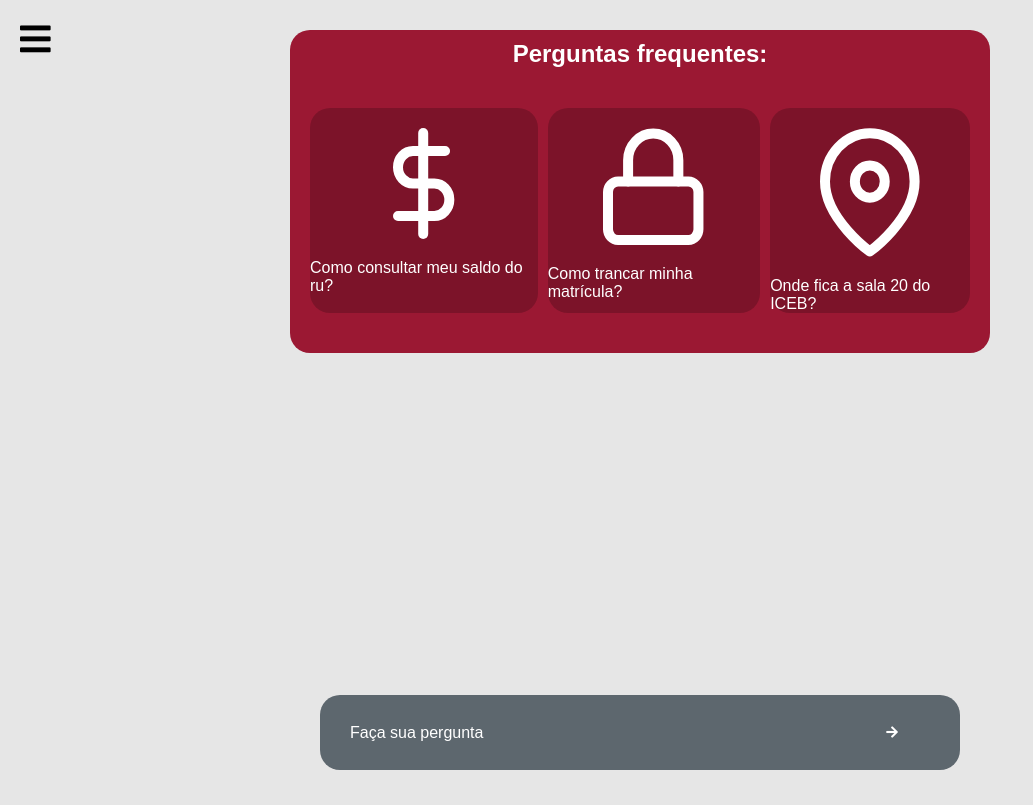
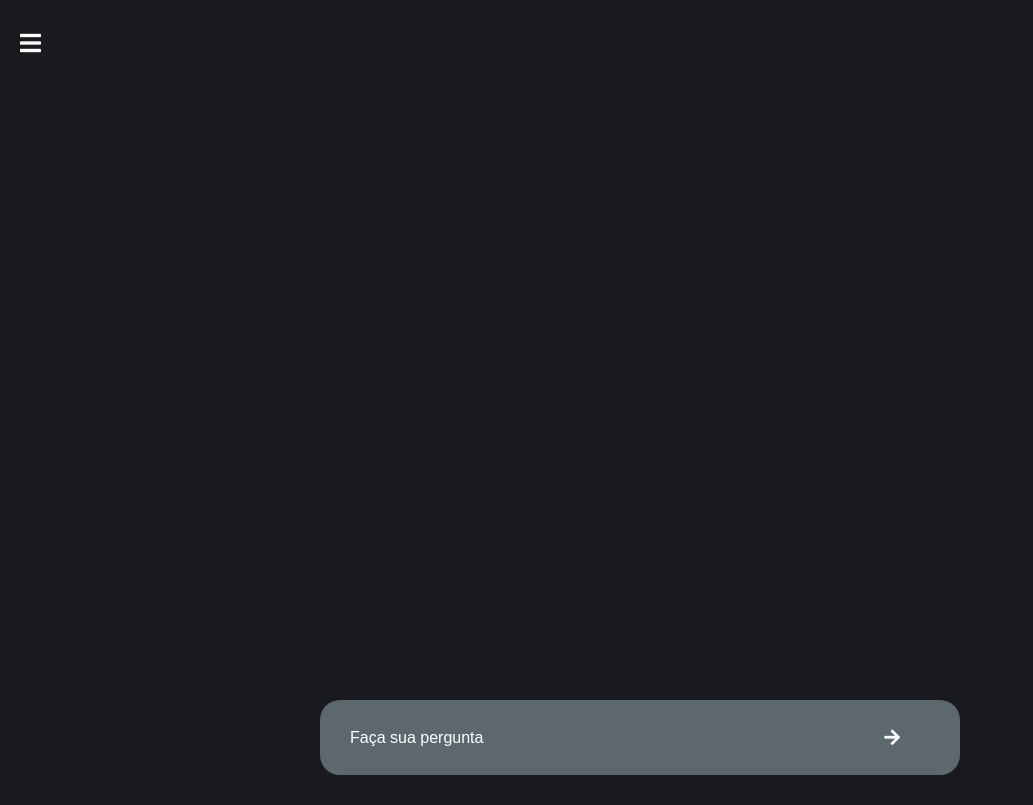
Before and after one commit to rnlobao/chatgpt-ufop, a plain HTML site: page TelaInicial.html in a window 1280 px wide. Both pictures are taken after a click on the button 892 px from the left and 732 px from the top of the page. Shown: the whole page, without its empty margins (0-1033 px from the left). Drawn offline with Linux system fonts and the light colour scheme.

Commit message:
começo da interação de chat

```diff
--- a/TelaInicial.css
+++ b/TelaInicial.css
@@ -7,7 +7,7 @@
 
 body {
     min-height: 100vh;
-    background: #E6E6E6;
+    background: rgb(25, 26, 30);
     color: white;
     background-size: cover;
     background-position: center;
@@ -112,11 +112,15 @@ h1 {
 
 .menu-btn {
     position: fixed;
-    color: rgb(0, 0, 0);
+    color: rgb(250, 250, 250);
     font-size: 35px;
     left: 20px;
     top: 20px;
     cursor: pointer;
+}
+
+.menu-btn i {
+    font-size: 24px;
 }
 
 .main {
@@ -184,6 +188,10 @@ h1 {
     margin-right: 20px;
 }
 
+.search-button i {
+    font-size: 18px;
+}
+
 .search-container .search-button i {
     color: white;
     width: 100%;
@@ -194,7 +202,7 @@ h1 {
     margin-top: 30px;
     background-color: #9B1833;
     border-radius: 20px;
-    width: 700px;
+    width: 800px;
     display: flex;
     flex-direction: column;
     align-items: center;
@@ -203,7 +211,7 @@ h1 {
 .three-frequent-questions {
     display: flex;
     justify-content: space-between;
-    margin: 40px 20px;
+    margin: 40px 40px;
     gap: 10px;
 }
 
@@ -224,6 +232,16 @@ h1 {
     margin-bottom: 20px;
 }
 
-.first-frequent-question a {
-    margin-left: 20px;
+.first-frequent-question p {
+    margin: 20px;
+    text-align: center;
 }
+
+.chat-area {
+    width: 60%;
+    height: 0;
+    background-color: transparent;
+    display: flex;
+    justify-content: center;
+    align-items: center;
+}
--- a/TelaInicial.html
+++ b/TelaInicial.html
@@ -62,6 +62,10 @@
       </div>
     </div>
 
+    <div class="chat-area">
+
+    </div>
+
     <div class="search-container">
         <input type="text" class="search-input" placeholder="Faça sua pergunta">
         <button class="search-button">
--- a/TelaInicial.js
+++ b/TelaInicial.js
@@ -1,5 +1,11 @@
-document.addEventListener('DOMContentLoaded', function () {
-    var subBtns = document.querySelectorAll('.sub-btn');
+const subBtns = document.querySelectorAll('.sub-btn');
+const menuBtn = document.querySelector('.menu-btn');
+const sideBar = document.querySelector('.side-bar');
+const closeBtn = document.querySelector('.close-btn');
+const searchButton = document.querySelector(".search-button");
+const frequentQuestions = document.querySelector(".frequent-questions");
+const searchBar = document.querySelector(".search-input");
+const chatArea = document.querySelector(".chat-area");
 
 subBtns.forEach(function (subBtn) {
     subBtn.addEventListener('click', function () {
@@ -11,10 +17,6 @@ document.addEventListener('DOMContentLoaded', function () {
     });
 });
 
-    var menuBtn = document.querySelector('.menu-btn');
-    var sideBar = document.querySelector('.side-bar');
-    var closeBtn = document.querySelector('.close-btn');
-
 menuBtn.addEventListener('click', function () {
     sideBar.classList.add('active');
     menuBtn.style.visibility = 'hidden';
@@ -24,4 +26,48 @@ document.addEventListener('DOMContentLoaded', function () {
     sideBar.classList.remove('active');
     menuBtn.style.visibility = 'visible';
 });
+
+searchButton.addEventListener("click", function () {
+    frequentQuestions.style.display = "none";
+    chatArea.style.height = "calc(100vh - 120px)";
+    chatArea.style.marginBottom = "10px";
+    chatArea.style.marginTop = "10px";
+
+    chatArea.appendChild(createUserChat(searchBar.value))
+    searchBar.value = "";
 });
+
+function createCircle() {
+    const div = document.createElement("div");
+    div.style.width = "32px";
+    div.style.height = "32px";
+    div.style.borderRadius = "50%";
+    div.style.backgroundColor = "rgb(208, 208, 208)";
+
+    const icon = document.createElement("i");
+    icon.className = "fas fa-user";
+    div.appendChild(icon);
+    return div;
+}
+
+function createUserChat(messageFromUser) {
+    const div = document.createElement("div");
+    const userImage = createCircle();
+    div.style.width = "100px";
+    div.style.height = "40px";
+    div.style.borderRadius = "16px";
+    div.style.backgroundColor = "#5D676E";
+
+    const message = document.createElement("p");
+    message.style.color = "#FFF";
+    message.style.fontFamily = "Poppins";
+    message.style.fontSize = "16px";
+    message.style.fontStyle = "normal";
+    message.style.fontWeight = "400";
+    message.style.lineHeight = "normal";
+    message.textContent = messageFromUser;
+
+    div.appendChild(createCircle);
+    div.appendChild(message)
+    return div;
+}
```
Lines whose indentation alone changed are shown as unchanged.
